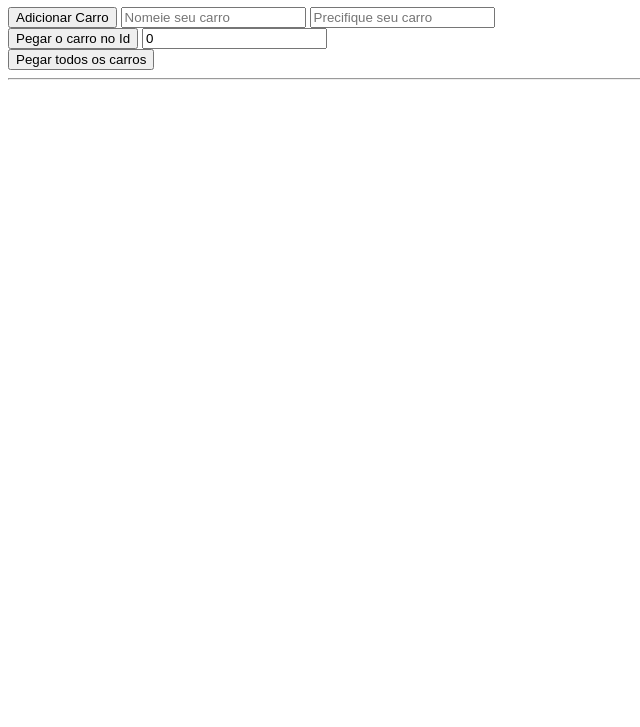
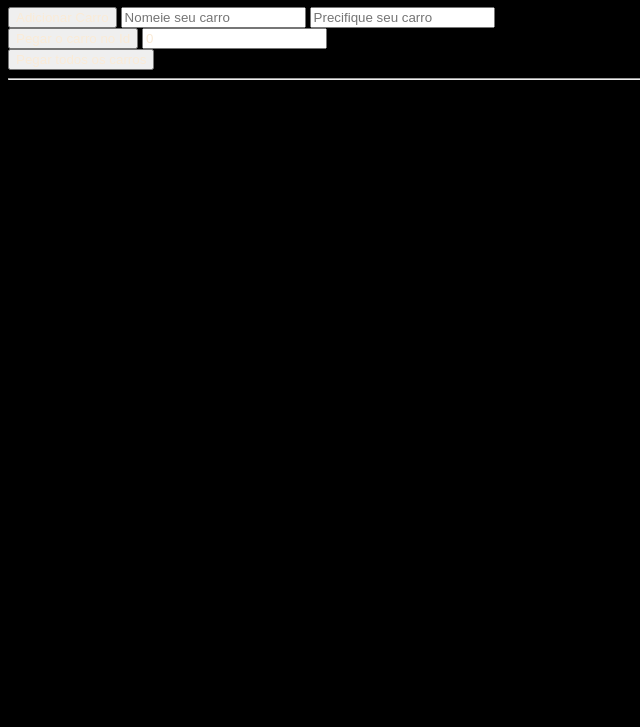
Before and after one commit to CesarGabriel26/API_com_GoLang, a plain HTML site: page index.html in a window 1280 px wide. Shown: the part 73-800 px from the top of the page, without its empty margins (0-640 px from the left). Drawn offline with Linux system fonts and the light colour scheme.

Commit message:
Update index.html

```diff
--- a/index.html
+++ b/index.html
@@ -3,6 +3,17 @@
 <head>
     <title>Requisitando á API</title>
 </head>
+
+<style>
+    *{
+        box-sizing: border-box;
+        color: antiquewhite;
+    }
+    body {
+        background: black;
+    }
+</style>
+
 <body>
     <h1>Requisição à API</h1>
     <button id="addCarButton">Adicionar Carro</button>
```
